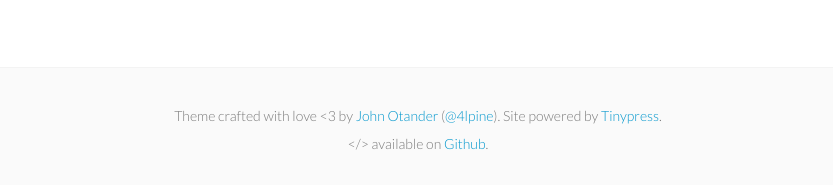
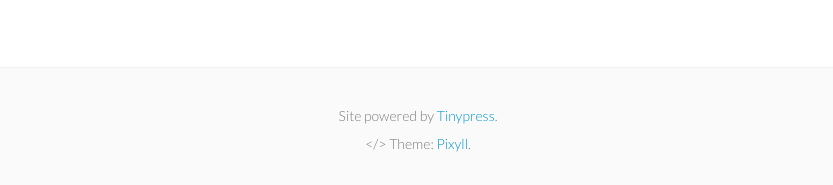
Before and after one commit to mhorga/mhorga.github.io, a Jekyll site: the page built from _posts/2015-06-19-apple-watch-video-tutorials.markdown, in a window 1280 px wide. Shown: the part 2016-2201 px from the top of the page, without its empty margins (222-1055 px from the left). Built offline with Jekyll 4.4.1, drawn with Linux system fonts in a browser that asks for light colours.

Commit message:
Added RSS subscription

```diff
--- a/_includes/footer.html
+++ b/_includes/footer.html
@@ -2,8 +2,8 @@
   <div class="p2 wrap">
     <div class="measure mt1 center">
       <small>
-        Theme crafted with love &lt;3 by <a href="http://johnotander.com">John Otander</a> (<a href="https://twitter.com/4lpine">@4lpine</a>). Site powered by <a href="https://tinypress.co/">Tinypress</a>.<br>
-        &lt;/&gt; available on <a href="https://github.com/johnotander/pixyll.git">Github</a>.
+        Site powered by <a href="https://tinypress.co/">Tinypress</a>.<br>
+        &lt;/&gt; Theme: <a href="https://github.com/johnotander/pixyll.git">Pixyll</a>.
       </small>
     </div>
   </div>
--- a/index.html
+++ b/index.html
@@ -18,10 +18,6 @@
 
   {% include pagination.html %}
 
-</div>
-
-<div>
-
-  <p></p><p class="rss-subscribe">subscribe <a href="{{ "/feed.xml" | prepend: site.baseurl }}">via RSS</a></p>
+  <p align="center" class="rss-subscribe">subscribe <a href="{{ "/feed.xml" | prepend: site.baseurl }}">via RSS</a></p>
 
 </div>
```
